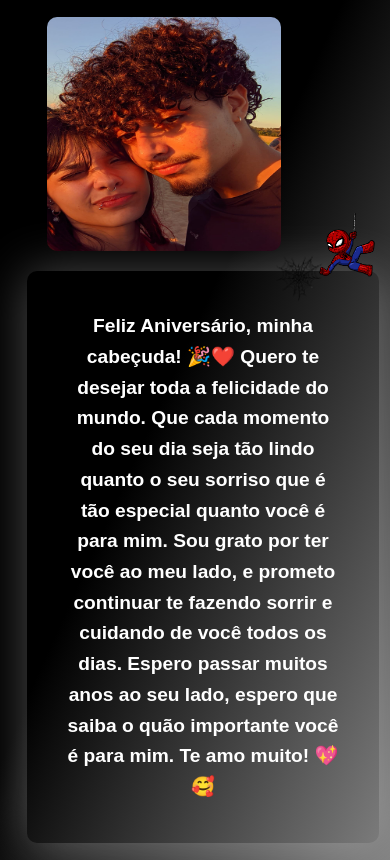
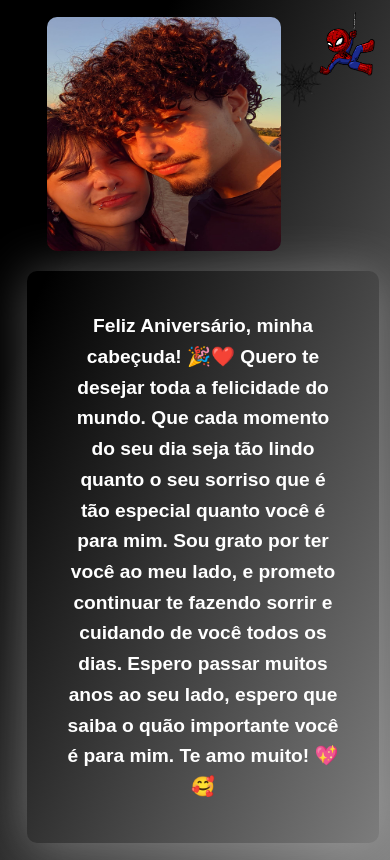
Before and after one commit to kauaMatos05/aniversario, a plain HTML site: page index.html in a window 390 px wide. Drawn offline with Linux system fonts and the light colour scheme.

Commit message:
Update style.css

```diff
--- a/src/style.css
+++ b/src/style.css
@@ -100,16 +100,20 @@ body {
 
 /* Para tablets pequenos ou dispositivos com tela um pouco maior */
 @media (max-width: 768px) {
+    body {
+        background: linear-gradient(to bottom right, black 22%, gray);
+
+    }
     .small img.aranha {
         width: 65px;
-        top: 25%;
+
 
     }
 
     .small img.teia {
         width: 50px;
         right: 17%;
-        top: 30%;
+        top: 7%;
     }
 
     .imgs {
```
